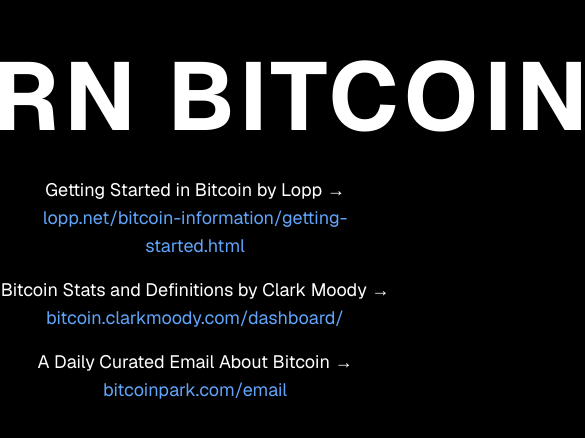
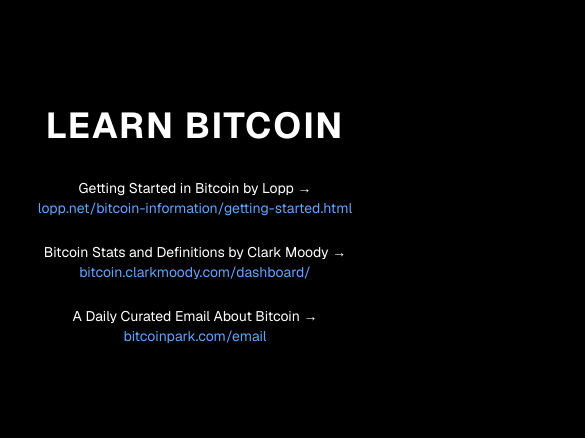
Before and after one commit to rodroudi/notfinancialadvice.com, a Next.js app: page / in a window 390 px wide. Shown: the part 196-634 px from the top of the page, 585 px wide, since content can reach past the window. Built offline with nearby package versions, Linux system fonts and the light colour scheme.

Commit message:
Adding responsive design elements to look nice on mobile.

```diff
--- a/src/app/page.tsx
+++ b/src/app/page.tsx
@@ -2,19 +2,19 @@
 
 export default function Home() {
   return (
-    <div className="min-h-screen flex flex-col items-center justify-center bg-black space-y-8">
-      <h1 className="text-white text-8xl font-bold tracking-wider whitespace-nowrap">
+    <div className="min-h-screen flex flex-col items-center justify-center bg-black px-4 py-8">
+      <h1 className="text-white text-4xl md:text-6xl lg:text-8xl font-bold tracking-wider text-center mb-8">
         LEARN BITCOIN
       </h1>
-      <div className="flex flex-col items-center space-y-4 text-white text-lg">
-        <div className="text-center">
-          Getting Started in Bitcoin by Lopp → <a href="https://www.lopp.net/bitcoin-information/getting-started.html" target="_blank" rel="noopener noreferrer" className="text-blue-400 hover:text-blue-300 transition-colors">lopp.net/bitcoin-information/getting-started.html</a>
+      <div className="flex flex-col items-center space-y-6 text-white text-sm md:text-lg max-w-full">
+        <div className="text-center flex flex-wrap justify-center">
+          Getting Started in Bitcoin by Lopp → <a href="https://www.lopp.net/bitcoin-information/getting-started.html" target="_blank" rel="noopener noreferrer" className="text-blue-400 hover:text-blue-300 transition-colors break-words">lopp.net/bitcoin-information/getting-started.html</a>
         </div>
-        <div className="text-center">
-          Bitcoin Stats and Definitions by Clark Moody → <a href="https://bitcoin.clarkmoody.com/dashboard/" target="_blank" rel="noopener noreferrer" className="text-blue-400 hover:text-blue-300 transition-colors">bitcoin.clarkmoody.com/dashboard/</a>
+        <div className="text-center flex flex-wrap justify-center">
+          Bitcoin Stats and Definitions by Clark Moody → <a href="https://bitcoin.clarkmoody.com/dashboard/" target="_blank" rel="noopener noreferrer" className="text-blue-400 hover:text-blue-300 transition-colors break-words">bitcoin.clarkmoody.com/dashboard/</a>
         </div>
-        <div className="text-center">
-          A Daily Curated Email About Bitcoin → <a href="https://bitcoinpark.com/email" target="_blank" rel="noopener noreferrer" className="text-blue-400 hover:text-blue-300 transition-colors">bitcoinpark.com/email</a>
+        <div className="text-center flex flex-wrap justify-center">
+          A Daily Curated Email About Bitcoin → <a href="https://bitcoinpark.com/email" target="_blank" rel="noopener noreferrer" className="text-blue-400 hover:text-blue-300 transition-colors break-words">bitcoinpark.com/email</a>
         </div>
       </div>
     </div>
```
